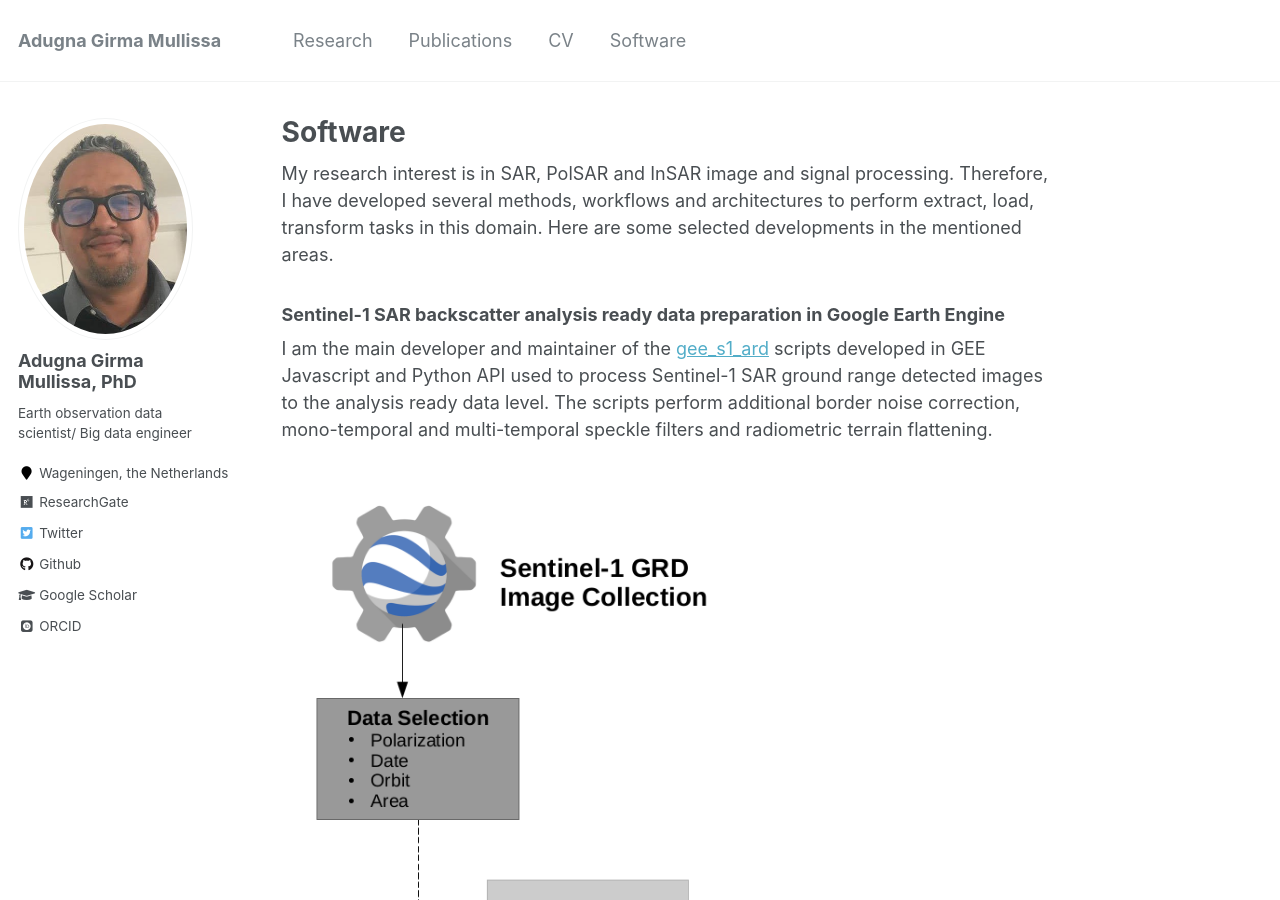
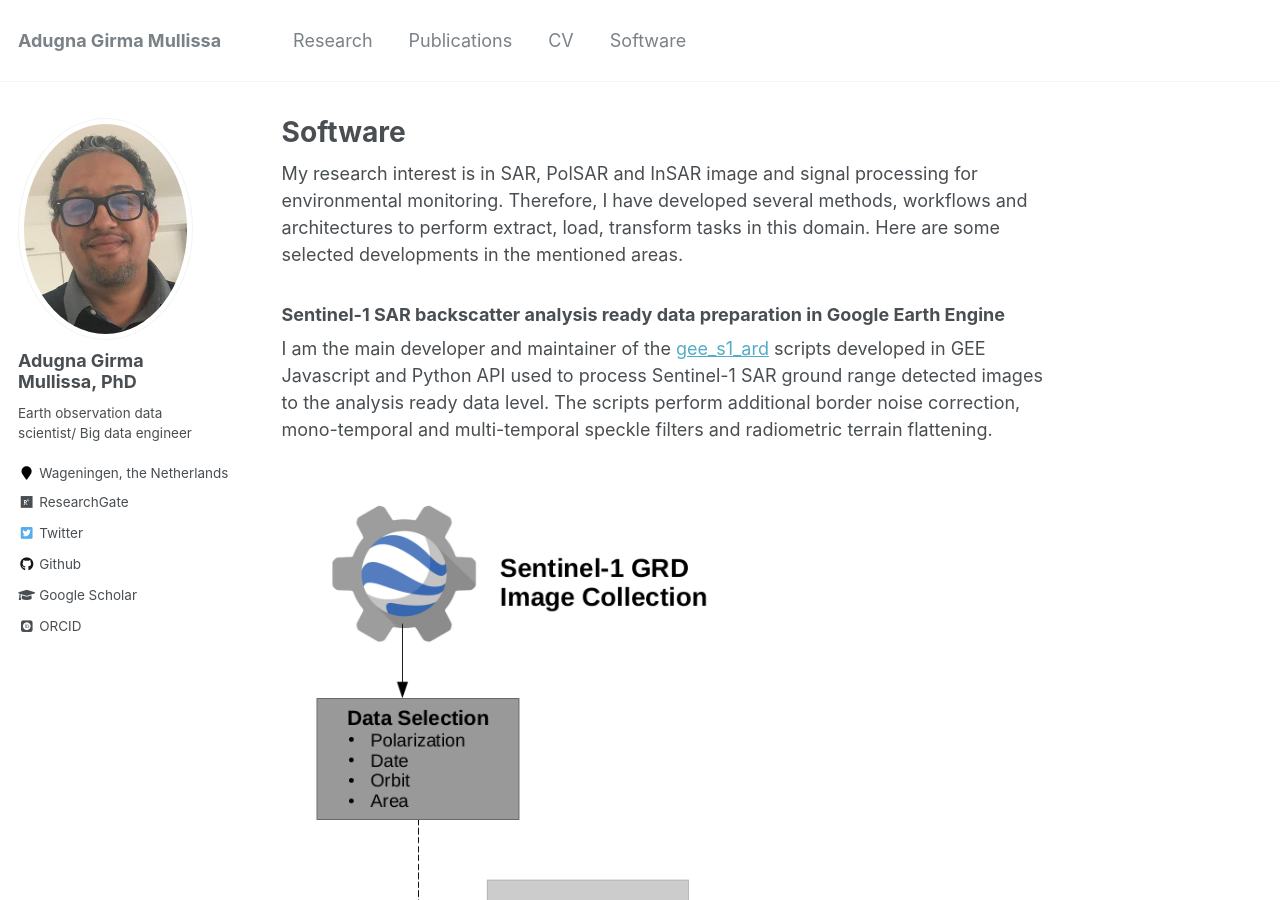
Before and after one commit to adugnag/adugnag.github.io, a Jekyll site: the page built from _pages/software.md, in a window 1280 px wide and 900 px high. Built offline with Jekyll 4.4.1, drawn with Linux system fonts in a browser that asks for light colours; some web fonts are replaced.

Commit message:
Update software.md

```diff
--- a/_pages/software.md
+++ b/_pages/software.md
@@ -5,7 +5,7 @@ gallery:
 header:
 ---
 
-My research interest is in SAR, PolSAR and InSAR image and signal processing. Therefore, I have developed several methods, workflows and architectures to perform extract, load, transform tasks in this domain. Here are some selected developments in the mentioned areas.
+My research interest is in SAR, PolSAR and InSAR image and signal processing for environmental monitoring. Therefore, I have developed several methods, workflows and architectures to perform extract, load, transform tasks in this domain. Here are some selected developments in the mentioned areas.
 
 ### Sentinel-1 SAR backscatter analysis ready data preparation in Google Earth Engine
 
```
